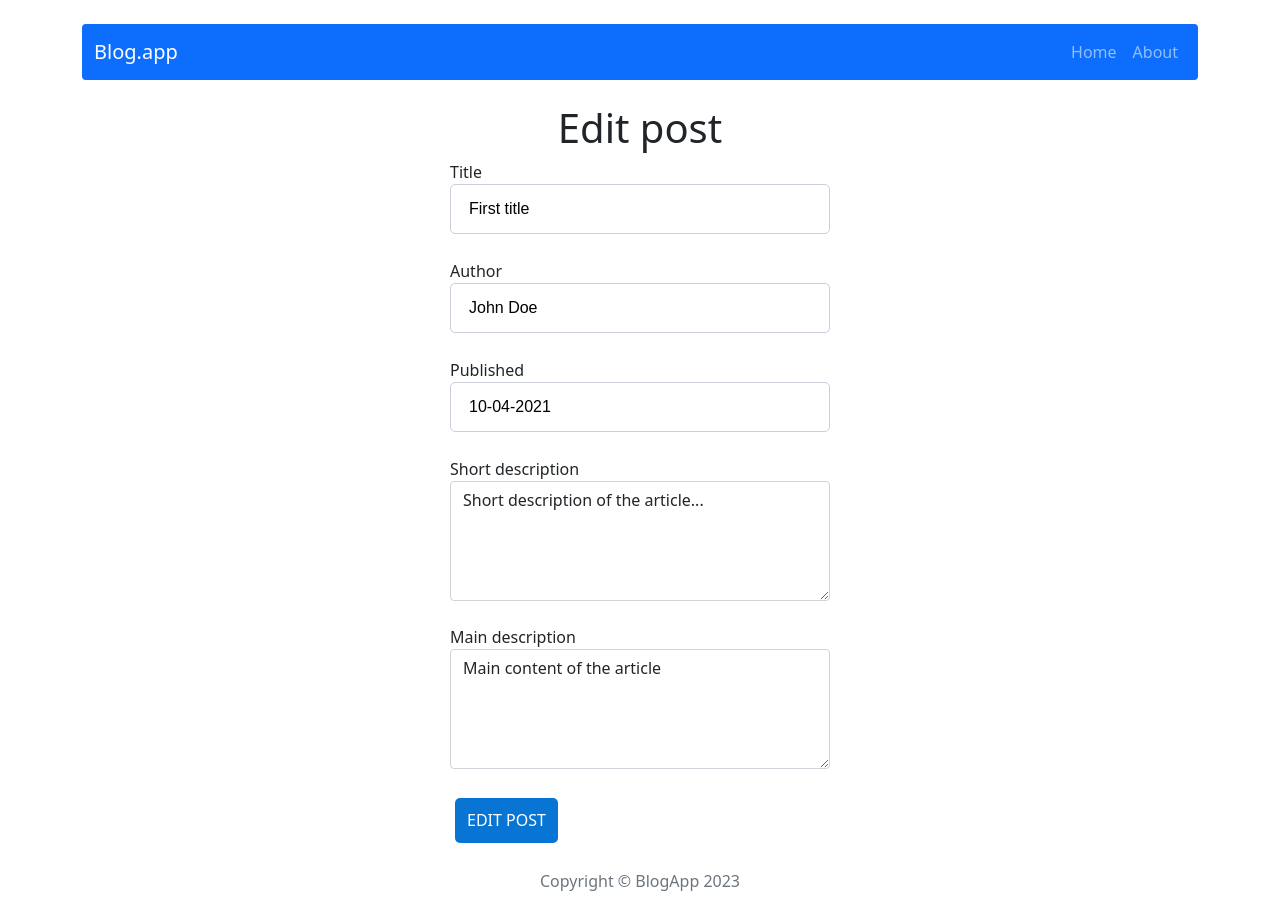
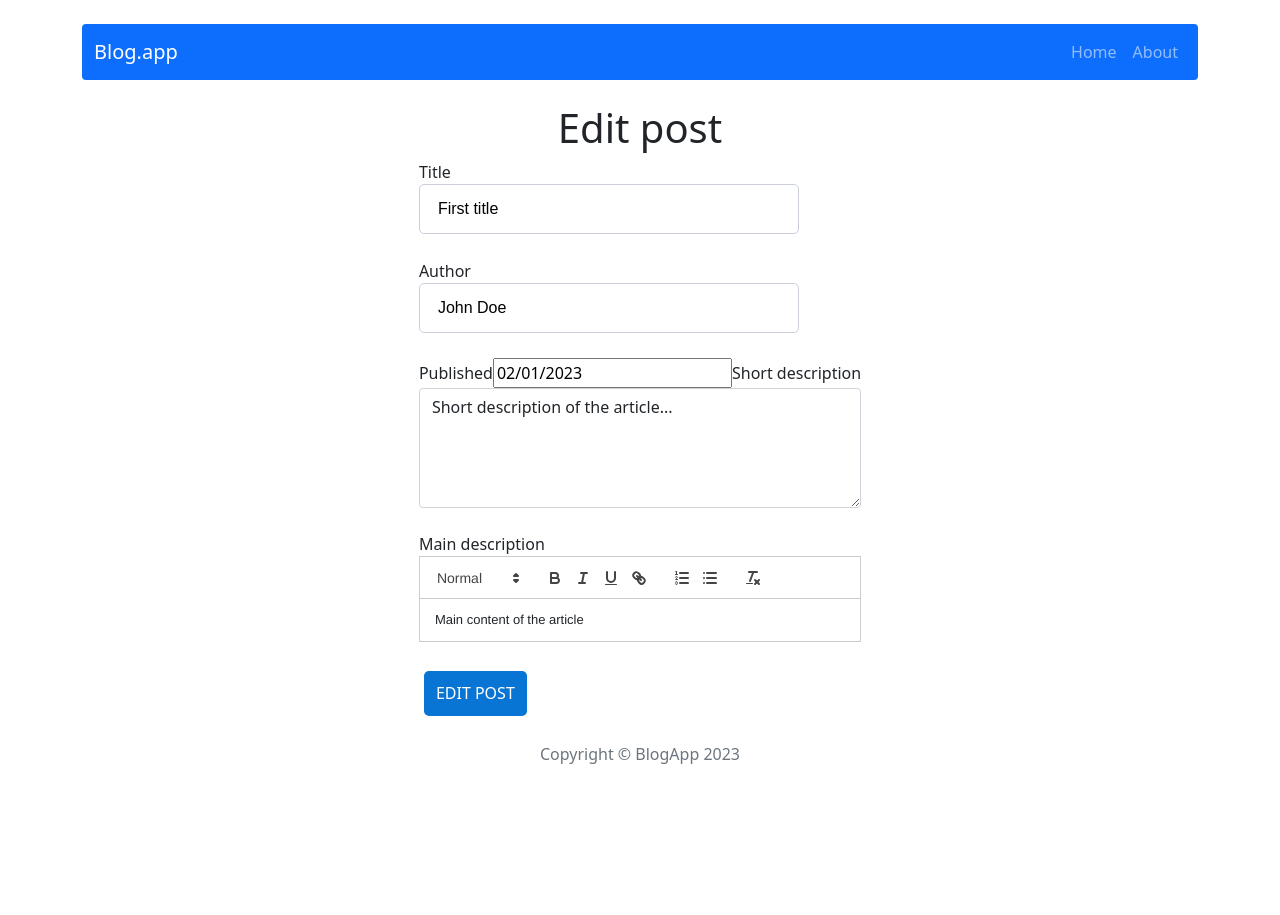
Before and after one commit to stanleyoos/Blog-app, a React (Create React App) app: page /post/edit/1 in a window 1280 px wide. After the commit the page ends 800 px from the top, so only its background shows below. Built offline with nearby package versions, Linux system fonts and the light colour scheme.

Commit message:
react-datepicker: problem with TS types

```diff
--- a/package.json
+++ b/package.json
@@ -14,7 +14,9 @@
     "http-server": "^14.1.1",
     "react": "^18.2.0",
     "react-bootstrap": "2.0",
+    "react-datepicker": "^4.3.0",
     "react-dom": "^18.2.0",
+    "react-quill": "^2.0.0",
     "react-redux": "7.2.6",
     "react-router-dom": "6.0.1",
     "react-scripts": "5.0.1",
@@ -50,6 +52,7 @@
     ]
   },
   "devDependencies": {
+    "@types/react-datepicker": "^4.10.0",
     "@types/shortid": "0.0.29"
   }
 }
--- a/src/components/features/Post/Post.tsx
+++ b/src/components/features/Post/Post.tsx
@@ -2,6 +2,7 @@ import { PostInterface } from '../../../redux/initialState'
 import Button from 'react-bootstrap/Button'
 import Card from 'react-bootstrap/Card'
 import { Link } from 'react-router-dom'
+import dateToStr from '../../../utils/dateToStr'
 
 const Post = ({
   id,
@@ -21,7 +22,7 @@ const Post = ({
         </p>
         <p className="m-0 p-0">
           <strong>Published: </strong>
-          {publishedDate}
+          {dateToStr(publishedDate)}
         </p>
         <Card.Text className="mb-4">{shortDescription}</Card.Text>
         <Link className="text-decoration-none" to={`/post/${id}`}>
--- a/src/components/features/PostForm/PostForm.tsx
+++ b/src/components/features/PostForm/PostForm.tsx
@@ -3,6 +3,10 @@ import TextInput from '../../common/TextInput/TextInput'
 import Form from 'react-bootstrap/Form'
 import Button from '../../common/Button/Button'
 import { PostInterface } from '../../../redux/initialState'
+import ReactQuill from 'react-quill'
+import DatePicker from 'react-datepicker'
+import 'react-quill/dist/quill.snow.css'
+import 'react-datepicker/dist/react-datepicker.css'
 
 interface PostFormInterface {
   action: ({}: PostInterface) => void
@@ -11,9 +15,12 @@ interface PostFormInterface {
 }
 
 const PostForm = ({ action, actionText, post }: PostFormInterface) => {
+  //const [startDate, setStartDate] = useState(new Date())
   const [title, setTitle] = useState(post?.title || '')
   const [author, setAuthor] = useState(post?.author || '')
-  const [publishedDate, setPublishedDate] = useState(post?.publishedDate || '')
+  const [publishedDate, setPublishedDate] = useState<Date | null>(
+    new Date(post?.publishedDate || '')
+  )
   const [shortDescription, setShortDescription] = useState(
     post?.shortDescription || ''
   )
@@ -46,10 +53,9 @@ const PostForm = ({ action, actionText, post }: PostFormInterface) => {
         />
         <label>Published</label>
 
-        <TextInput
-          placeholder='Enter date in format "DD-MM-YYYY"'
-          value={publishedDate}
-          onChange={(e: any) => setPublishedDate(e.target.value)}
+        <DatePicker
+          selected={publishedDate}
+          onChange={(date) => setPublishedDate(date)}
         />
         <label>Short description</label>
         <Form.Control
@@ -61,13 +67,12 @@ const PostForm = ({ action, actionText, post }: PostFormInterface) => {
           onChange={(e: any) => setShortDescription(e.target.value)}
         />
         <label>Main description</label>
-        <Form.Control
-          as="textarea"
+
+        <ReactQuill
           className="mb-4"
-          placeholder="Leave main content here"
-          style={{ height: '120px' }}
+          theme="snow"
           value={content}
-          onChange={(e: any) => setContent(e.target.value)}
+          onChange={setContent}
         />
         <Button onClick={handleSubmit}>{actionText}</Button>
       </div>
--- a/src/components/pages/SinglePost/SinglePost.tsx
+++ b/src/components/pages/SinglePost/SinglePost.tsx
@@ -51,7 +51,9 @@ const SinglePost = () => {
             <strong>Published: </strong>
             {post.publishedDate}
           </p>
-          <Card.Text className="my-4">{post.content}</Card.Text>
+          <Card.Text className="my-4">
+            <p dangerouslySetInnerHTML={{ __html: post.content }} />
+          </Card.Text>
         </Card.Body>
       </Card>
 
--- a/src/redux/initialState.ts
+++ b/src/redux/initialState.ts
@@ -3,7 +3,7 @@ export interface PostInterface {
   title: string
   shortDescription: string
   content: string
-  publishedDate: string
+  publishedDate: Date | string | null
   author: string
 }
 
@@ -14,7 +14,7 @@ const initialState: { posts: PostInterface[] } = {
       title: 'First title',
       shortDescription: 'Short description of the article...',
       content: 'Main content of the article',
-      publishedDate: '10-04-2021',
+      publishedDate: new Date('02-01-2023'),
       author: 'John Doe',
     },
     {
@@ -22,7 +22,7 @@ const initialState: { posts: PostInterface[] } = {
       title: 'Second title',
       shortDescription: 'Short description of the article...',
       content: 'Main content of the article',
-      publishedDate: '05-07-2023',
+      publishedDate: new Date('12-04-2019'),
       author: 'John Doe',
     },
     {
@@ -30,7 +30,7 @@ const initialState: { posts: PostInterface[] } = {
       title: 'Third title',
       shortDescription: 'Short description of the article...',
       content: 'Main content of the article',
-      publishedDate: '01-11-2022',
+      publishedDate: new Date('07-05-2021'),
       author: 'John Doe',
     },
   ],
--- /dev/null
+++ b/src/utils/dateToStr.ts
@@ -0,0 +1,12 @@
+const dateToStr = (date: Date): string => {
+  let day: number | string = date.getDay()
+  let year: number = date.getFullYear()
+  let month: number | string = date.getMonth()
+
+  if (day < 10) day = '0' + day.toString()
+  if (month < 10) month = '0' + month.toString()
+
+  return `${day}.${month}.${year}`
+}
+
+export default dateToStr
```
Also changed, not shown: 2 other files (tests, documents, lock files or other folders).
